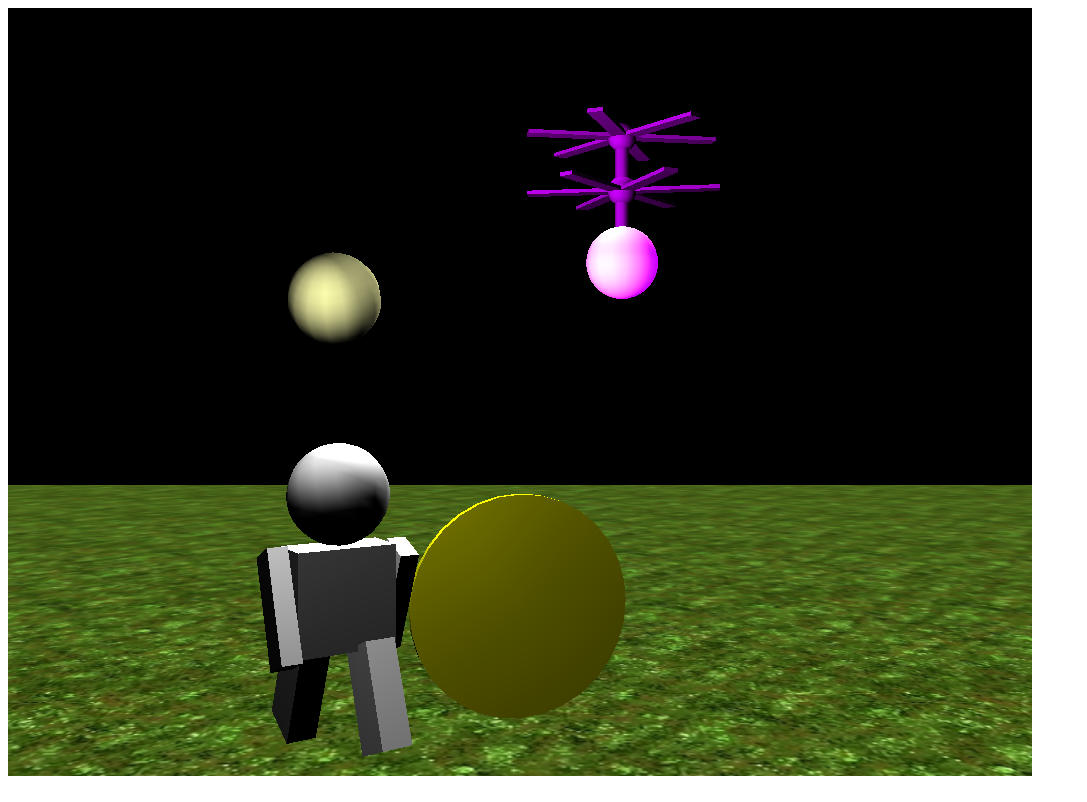
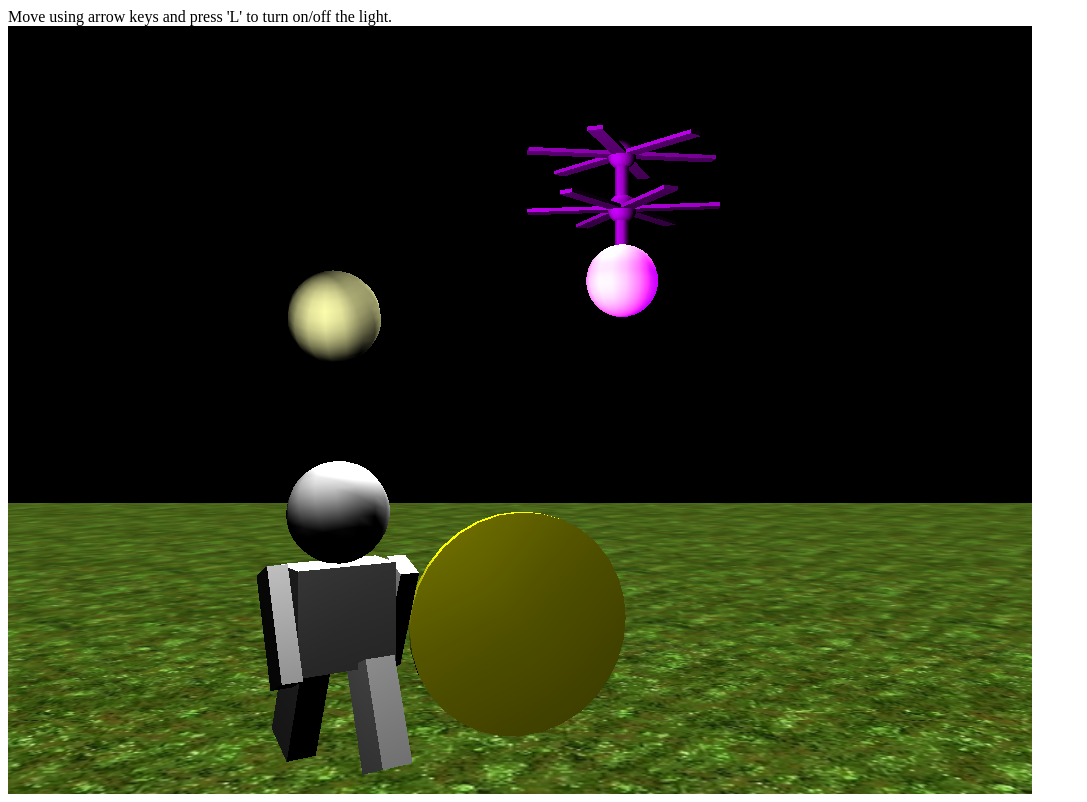
Before and after one commit to AreYouReal/HES_RitualDance-Using-THREE.js-, a plain HTML site: page Alexander/index.html in a window 1280 px wide. Shown: the whole page, without its empty margins (0-1087 px from the left). Drawn offline with nearby package versions, Linux system fonts and the light colour scheme.

Commit message:
Comment was added

```diff
--- a/Alexander/index.html
+++ b/Alexander/index.html
@@ -21,6 +21,7 @@
 </head>
 
 <body>
+Move using arrow keys and press 'L' to turn on/off the light.
 <div align="center" id="container">
 
 </div>
```
